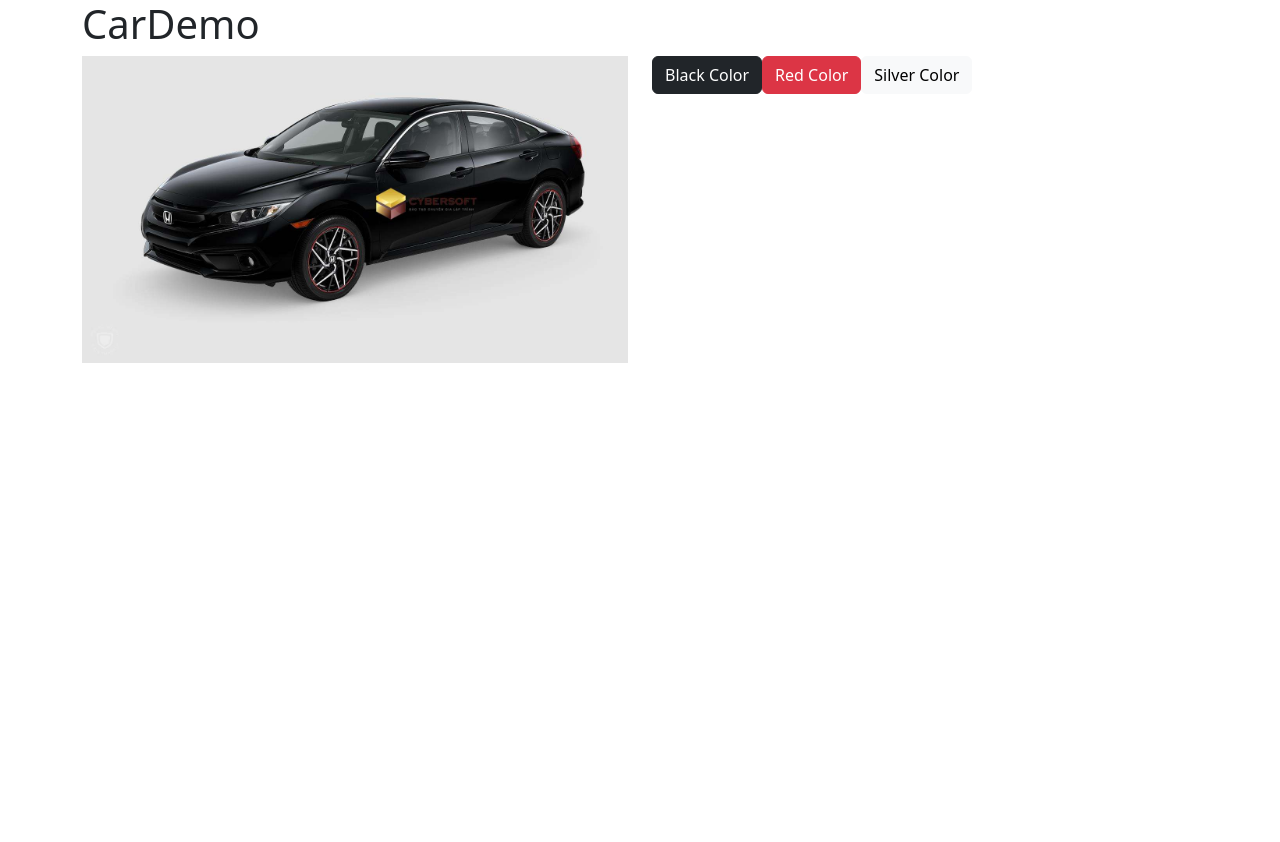
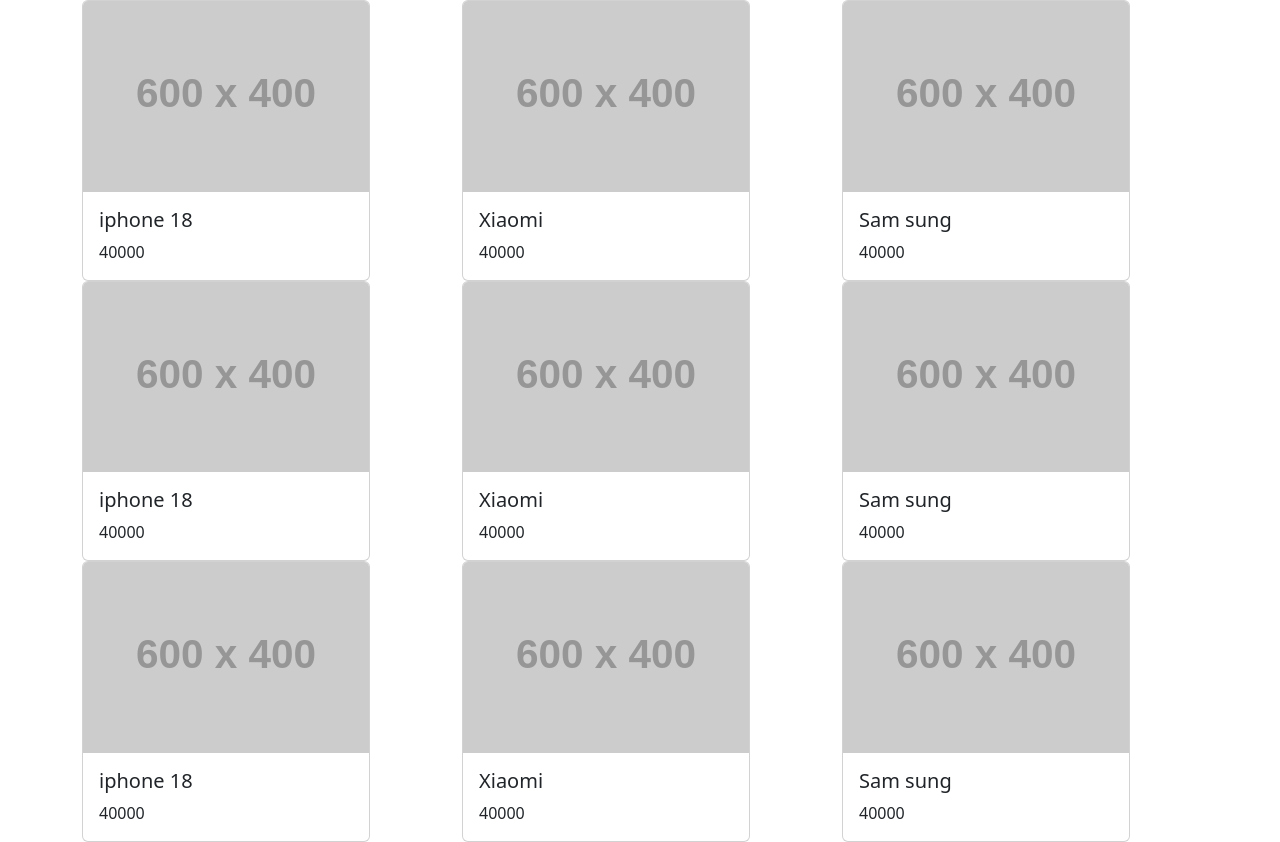
Before and after one commit to khloe1425/reactjsbc97, a React (Vite) app: page / in a window 1280 px wide. Before the commit the page ends 800 px from the top, so only its background shows below. Built offline with nearby package versions, Linux system fonts and the light colour scheme.

Commit message:
reactjs code b4

```diff
--- a/index.html
+++ b/index.html
@@ -8,6 +8,9 @@
   <title>reactjsbc97</title>
   <link href="https://cdn.jsdelivr.net/npm/bootstrap@5.3.8/dist/css/bootstrap.min.css" rel="stylesheet"
     integrity="sha384-sRIl4kxILFvY47J16cr9ZwB07vP4J8+LH7qKQnuqkuIAvNWLzeN8tE5YBujZqJLB" crossorigin="anonymous">
+<link rel="stylesheet" href="https://cdnjs.cloudflare.com/ajax/libs/font-awesome/6.7.2/css/all.min.css"
+  integrity="sha512-Evv84Mr4kqVGRNSgIGL/F/aIDqQb7xQ2vcrdIwxfjThSH8CSR7PBEakCr51Ck+w+/U6swU2Im1vVX0SVk9ABhg=="
+  crossorigin="anonymous" referrerpolicy="no-referrer">
 
  <!-- <link rel="stylesheet" href="style.css"> -->
 </head>
--- a/src/main.jsx
+++ b/src/main.jsx
@@ -10,6 +10,8 @@
 //css dùng cho cả dự án
 import './assets/css/main.css'
 import CarDemo from './pages/StateDemo/CarDemo'
+import PropsDemo from './pages/PropsDemo/PropsDemo'
+import RenderWithMap from './pages/PropsDemo/RenderWithMap'
 
 //? jsx : chứa các code tạo nên các đối tương component(các thành phần UI)  trong reactjs
 //? complier : chuyển đổi các code jsx sang các code js & html thuần
@@ -17,12 +19,8 @@
 //? lệnh build npm run build : build code reactjs sang code js & html thuần để deploy lên server => đóng gói code (bundle) reactjs thành các file js & html thuần để deploy lên server (một file js, một file html, một file css, ...)
 createRoot(document.getElementById('root')).render(
   <>
-
-    {/* <ChangeNumber /> */}
-    {/* <ChangeFontSize /> */}
-    {/* <StyleComponentDemo /> */}
-
-    <CarDemo />
+    {/* <PropsDemo /> */}
+    <RenderWithMap />
 
   </>
 
--- /dev/null
+++ b/src/pages/PropsDemo/CardDemo.jsx
@@ -0,0 +1,20 @@
+import React from 'react'
+
+const CardDemo = (props) => {
+
+    const { product } = props
+
+  return (
+      <div className="col-4" key={product?.id}>
+          <div className="card" style={{ width: '18rem' }}>
+              <img src={product?.img} className="card-img-top" alt="..." />
+              <div className="card-body">
+                  <h5 className="card-title">{product?.name}</h5>
+                  <p className="card-text">{product?.price}</p>
+              </div>
+          </div>
+      </div>
+  )
+}
+
+export default CardDemo
--- /dev/null
+++ b/src/pages/PropsDemo/ChildComponent.jsx
@@ -0,0 +1,28 @@
+import React from 'react'
+
+/**
+ *
+ * Ở component nhận giá trị (là component con)
+ * + khai báo tham số props (đúng chính xác tên props)
+ * + gọi tên thuộc tính của data từ props
+ * + Nếu object không có dữ liệu cần truyền
+ * C1: sử dụng kiểm if else để render theo condition
+ * C2: cú pháp code option chaining: kiểm tra object khi có thuộc tính khác null hoặc khác undefine thì in ra (có giá trị thì load data lên) => ngược lại thì không load null hoặc undefine => product?.price
+ */
+const ChildComponent = (props) => {
+    console.log(props)
+    //Kết quả: className="fa-solid fa-book"
+    // ES5: "fa-solid fa-" + props.iconClass  => ES6: `fa-solid fa-${props.iconClass}`
+    // Reactjs: className={} (dùng dấu data binding để gán dữ liệu lên UI) => className={`fa-solid fa-${props.iconClass}`}
+    // let product = {
+    //     name: "iphone 18"
+    // }
+    return (
+        <li className="list-group-item">
+            <i className={`fa-solid fa-${props.iconClass}`} ></i>{props.contentLI}
+            {/* <p>{product.name} - {product?.price}</p> */}
+        </li>
+    )
+}
+
+export default ChildComponent
--- /dev/null
+++ b/src/pages/PropsDemo/PropsCard.jsx
@@ -0,0 +1,20 @@
+import React from 'react'
+
+const PropsCard = (props) => {
+    // props.product => props.product.img, props.product.name
+    //! nếu truyền vào props kiểu object và không có data truyền vào thì sẽ bị lỗi null & undefine => lỗi biên dịch => optional chaining
+    const { product } = props
+    return (
+        <div className="col-4">
+            <div className="card" style={{ width: '18rem' }}>
+                <img src={product?.img} className="card-img-top" alt="..." />
+                <div className="card-body">
+                    <h5 className="card-title">{product?.name}</h5>
+                    <p className="card-text">{product?.price}</p>
+                </div>
+            </div>
+        </div>
+    )
+}
+
+export default PropsCard
--- /dev/null
+++ b/src/pages/PropsDemo/PropsDemo.jsx
@@ -0,0 +1,69 @@
+import React from 'react'
+import ChildComponent from './ChildComponent'
+import PropsCard from './PropsCard'
+
+const PropsDemo = () => {
+
+
+    /**
+     * props là thuộc tính của thẻ của reactjs (component)
+     * + Giúp truyền dữ liệu từ component cha xuống component con
+     * + Khai báo giá trị cần truyền vào props: tenthuộctinhProps="value"
+     * + chỉ được truyền 1 cấp từ cha xuống con
+     * + Trong props truyền được các dạng dữ liệu: number, string, array, object...
+     *  */
+
+
+    /**
+     * B1: Xây dựng UI hoàn chỉnh
+     * B2: Binding data mẫu lên UI
+     * B3: Chia component cha con
+     * B4: kiểm tra dữ liệu của con để truyền dữ liệu cần thiết từ component cha xuống con thông qua props
+     *
+     */
+    const arrProduct = [
+        { id: 1, name: "iphone 18", price: 40000, img: "https://dummyimage.com/600x400/000/fff?text=iphone" },
+        { id: 2, name: "Xiaomi", price: 40000, img: "https://dummyimage.com/600x400/000/fff?text=xiaomi" },
+        { id: 3, name: "Sam sung", price: 40000, img: "https://dummyimage.com/600x400/000/fff?text=samsung" },
+    ]
+
+
+    return (
+        <div className='container'>
+            <h1>PropsDemo</h1>
+            <input type="text" value={1} />
+            <input type="text" value={2} />
+            <input type="text" value={3} />
+            <ol className="list-group list-group-numbered">
+                <ChildComponent contentLI="Nhà sách - Tiki" iconClass="book" />
+                <ChildComponent contentLI="Nhà cửa - Đời sống" iconClass="home" />
+                <ChildComponent contentLI="Điện thoại - Máy tính bảng" />
+                <ChildComponent />
+                {/*
+                <li className="list-group-item">Nhà sách - Tiki</li>
+                <li className="list-group-item">Nhà cửa - Đời sống</li>
+                <li className="list-group-item">Điện thoại - Máy tính bảng</li> */}
+            </ol>
+            <div className="row">
+                <PropsCard product={arrProduct[0]}/>
+                <PropsCard product={arrProduct[1]} />
+                <PropsCard />
+            </div>
+
+        </div>
+
+    )
+}
+
+export default PropsDemo
+
+
+    // < div className = "col-4" >
+    //     <div className="card" style={{ width: '18rem' }}>
+    //         <img src={arrProduct[0].img} className="card-img-top" alt="..." />
+    //         <div className="card-body">
+    //             <h5 className="card-title">{arrProduct[0].name}</h5>
+    //             <p className="card-text">{arrProduct[0].price}</p>
+    //         </div>
+    //     </div>
+    //     </ >
--- /dev/null
+++ b/src/pages/PropsDemo/RenderWithMap.jsx
@@ -0,0 +1,97 @@
+import React from 'react'
+import CardDemo from './CardDemo'
+
+const RenderWithMap = () => {
+    const arrProduct = [
+        { id: 1, name: "iphone 18", price: 40000, img: "https://dummyimage.com/600x400/000/fff?text=iphone" },
+        { id: 2, name: "Xiaomi", price: 40000, img: "https://dummyimage.com/600x400/000/fff?text=xiaomi" },
+        { id: 3, name: "Sam sung", price: 40000, img: "https://dummyimage.com/600x400/000/fff?text=samsung" },
+    ]
+
+
+    const renderProduct = () => {
+        // input: arrProduct:
+        // output: [<div key={arrProduct[0].id}>sanpham 1</div>, <div key={arrProduct[1].id}>sanpham 2</div>, <div key={arrProduct[2].id}>sanpham 3</div>]
+        let arrJSX = []
+        for (let product of arrProduct) {
+            let tagCol = <div className="col-4">
+                <div className="card" style={{ width: '18rem' }}>
+                    <img src={product?.img} className="card-img-top" alt="..." />
+                    <div className="card-body">
+                        <h5 className="card-title">{product?.name}</h5>
+                        <p className="card-text">{product?.price}</p>
+                    </div>
+                </div>
+            </div>
+            arrJSX.push(tagCol)
+
+        }
+
+        return arrJSX //[<div className="col-4"></div>, <div className="col-4"></div>, <div className="col-4"></div>]
+    }
+
+
+
+    const renderProductMap = () => {
+        //map(): duyệt mảng và lấy giá trị phần tử . Nếu có lệnh return trong map() => trả về 1 mảng mới
+        // let arrJSX = []
+        //? return ở ngoài giúp tra kết quả mảng mới ra khỏi hàm renderProductMap để binding lên UI
+        return  arrProduct.map((product, index) => {
+            //? lệnh return của map trả ra ngoài hàm map 1 mảng mới
+            return <div className="col-4">
+                <div className="card" style={{ width: '18rem' }}>
+                    <img src={product?.img} className="card-img-top" alt="..." />
+                    <div className="card-body">
+                        <h5 className="card-title">{product?.name}</h5>
+                        <p className="card-text">{product?.price}</p>
+                    </div>
+                </div>
+            </div>
+            // arrJSX.push(tagCol)
+        })
+
+        // return arrJSX //[<div className="col-4"></div>, <div className="col-4"></div>, <div className="col-4"></div>]
+    }
+
+    const renderComponentMap = () => {
+
+        return arrProduct.map((product, index) => {
+
+            return <CardDemo product={product} />
+
+        })
+
+    }
+
+
+
+    //Muốn render các thẻ đồng cấp trong function component thì bắt buộc phải để trong mảng và 1 prop tên key chứa value là id của đối tượng dữ liệu
+    //   return (
+    //       [<div key={arrProduct[0].id}>sanpham 1</div>, <div key={arrProduct[1].id}>sanpham 2</div>, <div key={arrProduct[2].id}>sanpham 3</div>]
+    //   )
+
+    return (
+        <div className='container'>
+            <div className="row">
+                {renderProduct()}
+                {renderProductMap()}
+                {renderComponentMap()}
+                {/* <CardDemo product={arrProduct[0]} />
+                <CardDemo product={arrProduct[1]} />
+                <CardDemo product={arrProduct[2]} /> */}
+            </div>
+        </div>
+    )
+
+
+}
+
+export default RenderWithMap
+
+
+/**
+ * reactjs
+ *  <div>sanpham 1</div>, <div>sanpham 2</div>, <div>sanpham 3</div>
+ * lẹnh trả về của function component => mảng các object thẻ đồng cấp
+ * return [<div>sanpham 1</div>, <div>sanpham 2</div>, <div>sanpham 3</div>]
+ */
```
